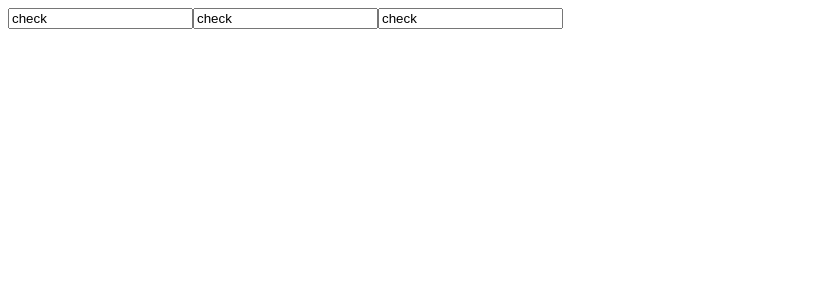
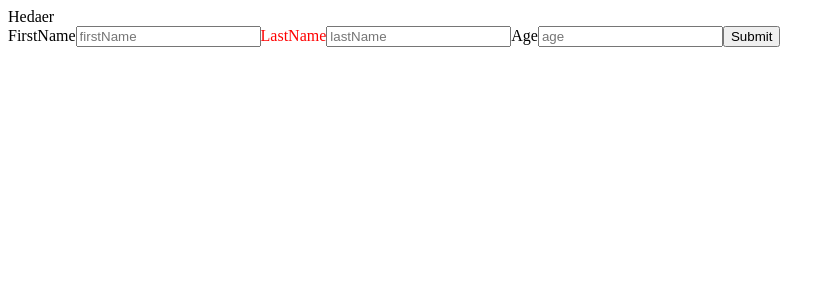
Before and after one commit to benshabbat/react-io, a React (Vite) app in the folder client/: page / in a window 1280 px wide. Shown: the top 300 px of the page, without its empty margins (0-835 px from the left). Built offline with nearby package versions, Linux system fonts and the light colour scheme.

Commit message:
createing form and header creating a new style

```diff
--- a/client/src/App.jsx
+++ b/client/src/App.jsx
@@ -1,33 +1,9 @@
-import { createElement, useState } from "react";
-
-function Title(name) {
-  return createElement("h1", null, name);
-}
-
-function Test({name}) {
-  const [title,setTitle] = useState("")
-  return (
-    createElement(Title(name)),
-    createElement(
-      "form",
-      null,
-      createElement("input", {
-        value: "check",
-        name: "firstName",
-        placeholder: "firstName",
-      }),
-      createElement("input", {
-        value: "check",
-        name: "lastName",
-        placeholder: "lastName",
-      }),
-      createElement("input", { value: "check", name: "age", placeholder: "age" })
-    )
-  );
-}
+import { createElement } from "react";
+import Form from "./components/Form";
+import Hedaer from "./components/Hedaer";
+import "./style.css"
 function App() {
-  // return Test("david", "dd", 12)
-  return <Test/>
+  return createElement("div", null, createElement(Hedaer), createElement(Form));
 }
 
 export default App;
--- /dev/null
+++ b/client/src/components/Form.jsx
@@ -0,0 +1,21 @@
+import { createElement } from "react";
+
+export default function Form() {
+  return createElement(
+    "form",
+    null,
+    createElement("label", {}, "FirstName"),
+    createElement("input", {
+      name: "firstName",
+      placeholder: "firstName",
+    }),
+    createElement("label", {className: "red"}, "LastName"),
+    createElement("input", {
+      name: "lastName",
+      placeholder: "lastName",
+    }),
+    createElement("label", {}, "Age"),
+    createElement("input", { name: "age", placeholder: "age" }),
+    createElement("button", { onClick: () => alert("hello") }, "Submit")
+  );
+}
--- /dev/null
+++ b/client/src/components/Hedaer.jsx
@@ -0,0 +1,6 @@
+
+export default function Hedaer() {
+  return (
+    <div>Hedaer</div>
+  )
+}
--- /dev/null
+++ b/client/src/style.css
@@ -0,0 +1,3 @@
+.red {
+  color: red;
+}
```
